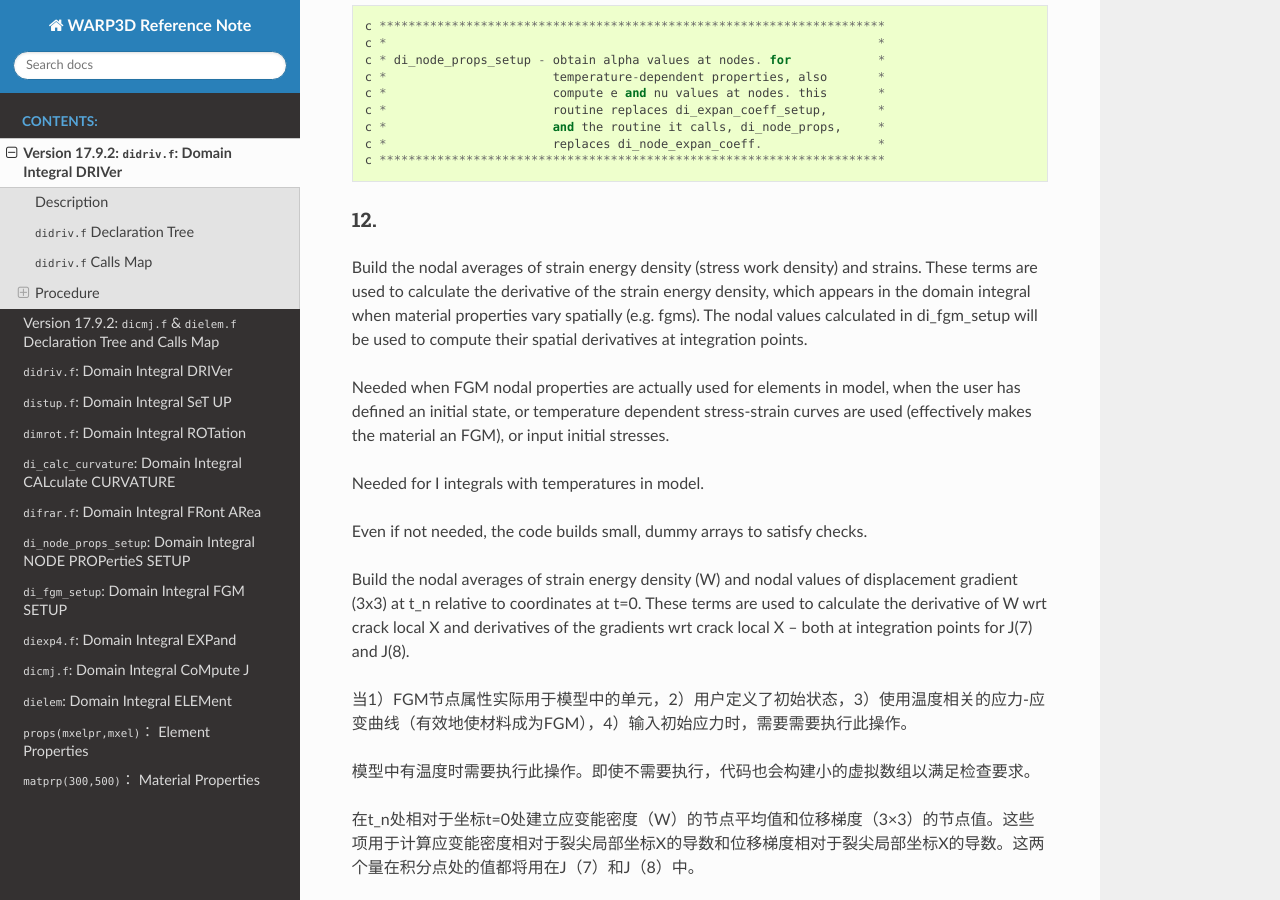
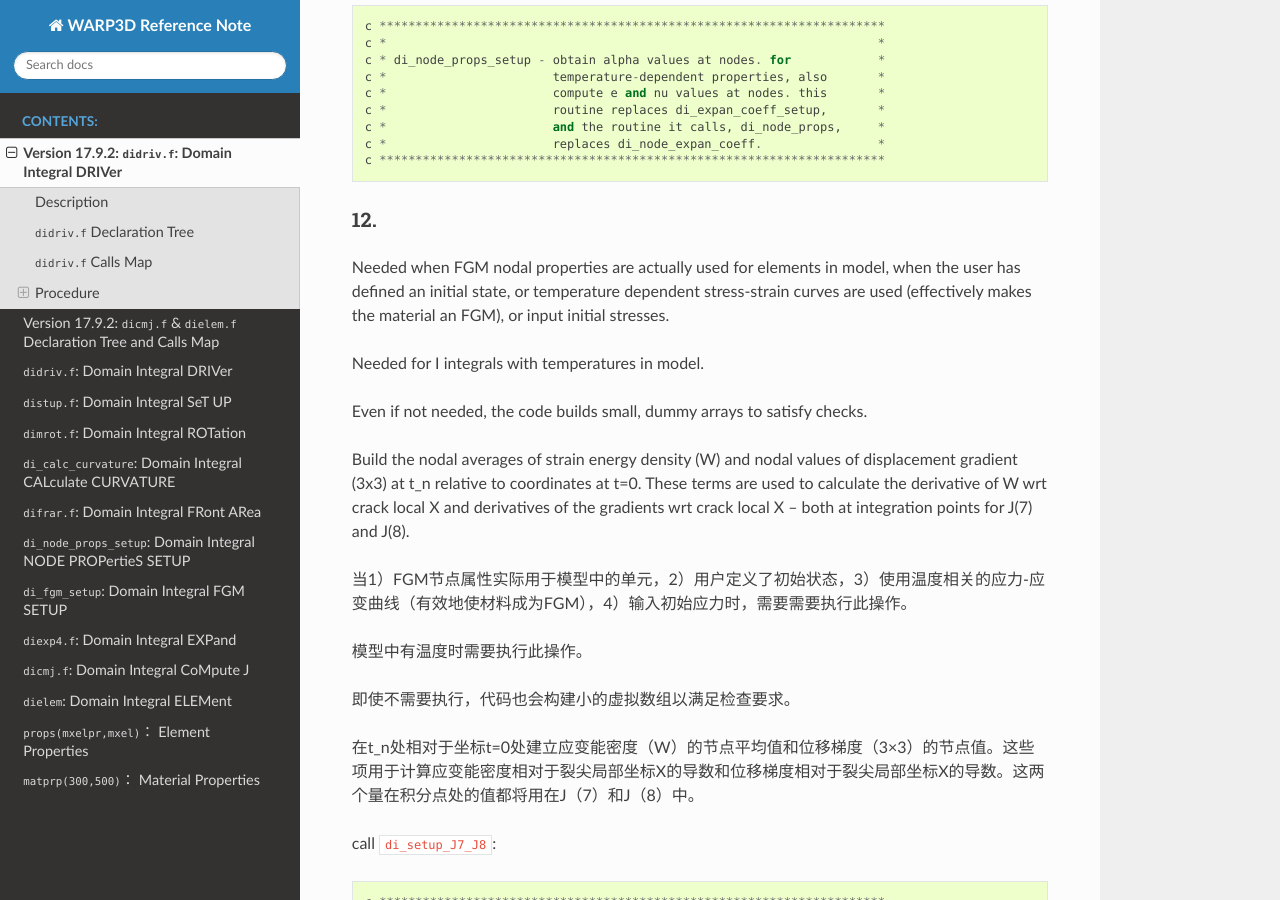
Before and after one commit to lyk6756/WARP3D-Note, a Sphinx documentation site: the page built from source/didriv17.9.2.rst, in a window 1280 px wide and 900 px high, scrolled down 5599 px. Built offline with Sphinx 7.4.7 and the Read the Docs theme 2.0.0, drawn with Linux system fonts in a browser that asks for light colours.

Commit message:
Update didriv17.9.2.rst

```diff
--- a/source/didriv17.9.2.rst
+++ b/source/didriv17.9.2.rst
@@ -212,8 +212,6 @@
 12.
 ~~~~~
 
-Build the nodal averages of strain energy density (stress work density) and strains. These terms are used to calculate the derivative of the strain energy density, which appears in the domain integral when material properties vary spatially (e.g. fgms). The nodal values calculated in di_fgm_setup will be used to compute their spatial derivatives at integration points.
-
 Needed when FGM nodal properties are actually used for elements in model, when the user has defined an initial state, or temperature dependent stress-strain curves are used (effectively makes the material an FGM), or input initial stresses.
 
 Needed for I integrals with temperatures in model.
@@ -224,7 +222,9 @@
 
 当1）FGM节点属性实际用于模型中的单元，2）用户定义了初始状态，3）使用温度相关的应力-应变曲线（有效地使材料成为FGM），4）输入初始应力时，需要需要执行此操作。
 
-模型中有温度时需要执行此操作。即使不需要执行，代码也会构建小的虚拟数组以满足检查要求。
+模型中有温度时需要执行此操作。
+
+即使不需要执行，代码也会构建小的虚拟数组以满足检查要求。
 
 在t_n处相对于坐标t=0处建立应变能密度（W）的节点平均值和位移梯度（3×3）的节点值。这些项用于计算应变能密度相对于裂尖局部坐标X的导数和位移梯度相对于裂尖局部坐标X的导数。这两个量在积分点处的值都将用在J（7）和J（8）中。
 
```
